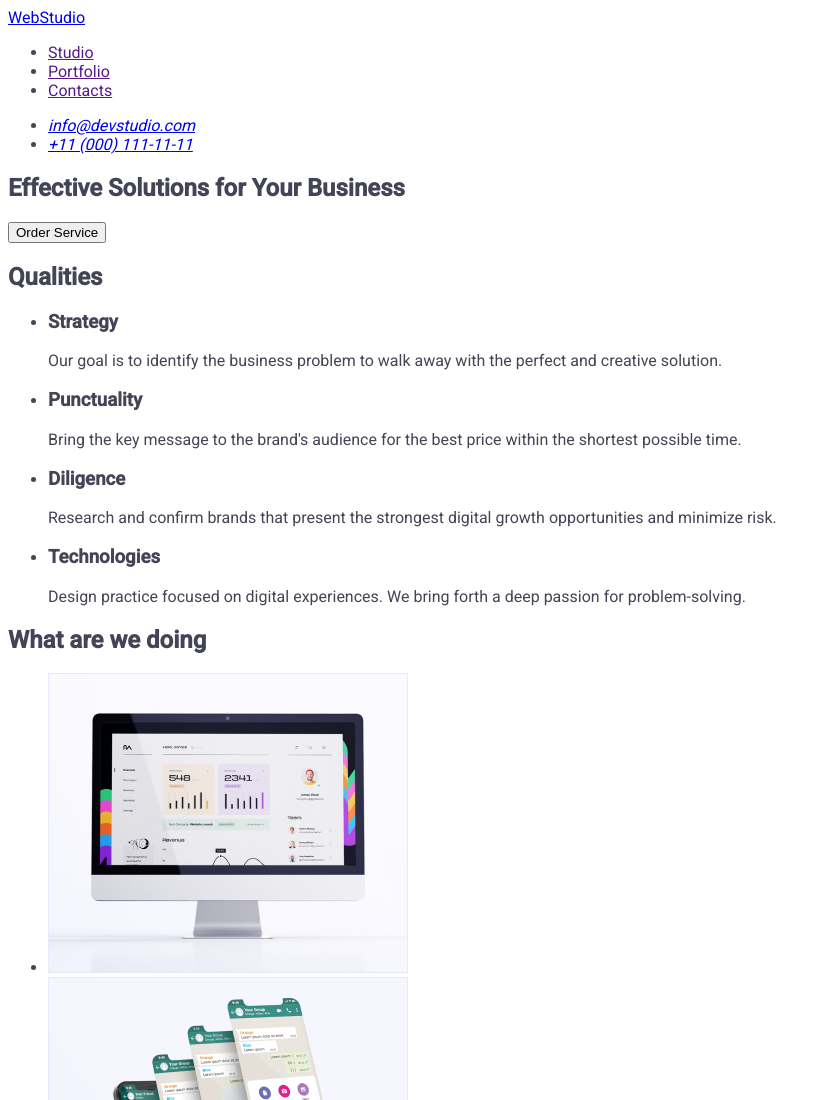
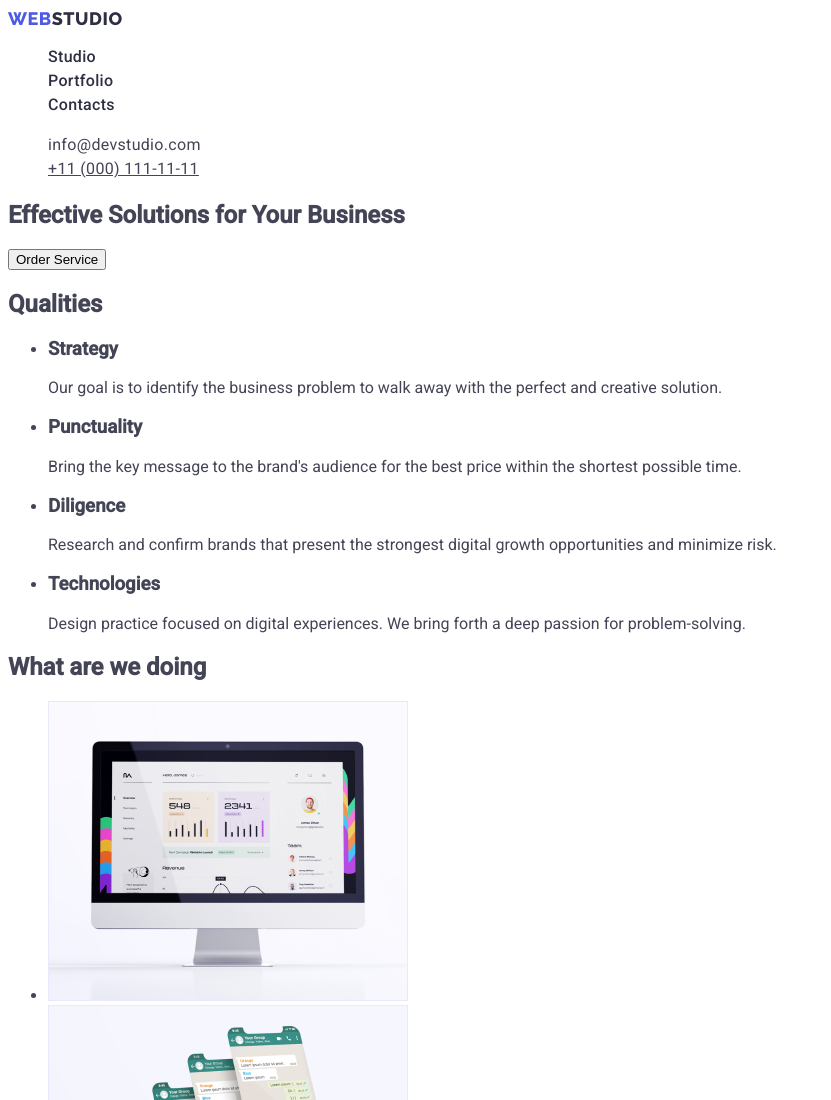
Before and after one commit to Oleksandra-lab/goit-markup-hw-02, a plain HTML site: page index.html in a window 1280 px wide. Shown: the top 1100 px of the page, without its empty margins (0-831 px from the left). Drawn offline with Linux system fonts and the light colour scheme.

Commit message:
Update index.html file

```diff
--- a/css/styles.css
+++ b/css/styles.css
@@ -18,6 +18,48 @@ body {
     color:#434455  ;
     background-color:#FFFFFF ;
 }
+.list {
+    list-style: none;
+}
 .link {
     text-decoration: none;
 }
+.logo {
+    font-family: "Raleway", sans-serif;
+    font-weight: 800;
+    font-size: 18px;
+    line-height: 1.17;
+    letter-spacing: 0.03em;
+    text-transform: uppercase;
+    color: #4d5ae5;
+}
+.logo_span {
+    color: #2e2f42;
+}
+.list_item {
+    font-weight: 500;
+    font-size: 16px;
+    line-height: 1.5;
+    letter-spacing: 0.02em;
+    color: #2e2f42 ;
+}
+.list_item .link:hover{
+    color: #404bbf
+}
+.list_item .link:focus {
+    color: #404bbf
+}
+.add-ress {
+    font-style: normal
+}
+.add_style {
+    line-height: 1.5;
+    letter-spacing: 0.02em;
+    color: #434455;
+}
+.add_style .link:hover {
+    color: #404bbf;
+}
+.add_style .link:focus {
+    color: #404bbf;
+}
--- a/index.html
+++ b/index.html
@@ -6,6 +6,9 @@
     <link rel="preconnect" href="https://fonts.googleapis.com">
     <link rel="preconnect" href="https://fonts.gstatic.com" crossorigin>
     <link href="https://fonts.googleapis.com/css2?family=Roboto:wght@400;500&display=swap" rel="stylesheet">
+    <link rel="preconnect" href="https://fonts.googleapis.com">
+    <link rel="preconnect" href="https://fonts.gstatic.com" crossorigin>
+    <link href="https://fonts.googleapis.com/css2?family=Raleway:wght@800&display=swap" rel="stylesheet">
     <meta charset="UTF-8" />
     <meta http-equiv="X-UA-Compatible" content="IE=edge" />
     <meta name="viewport" content="width=device-width, initial-scale=1.0" />
@@ -15,26 +18,26 @@
     <!-- Header section -->
     <header class="header">
       <nav>
-        <a href="./index.html">WebStudio</a>
-        <ul>
+        <a class="logo link" href="./index.html">Web<span class="logo_span">Studio</span></a>
+        <ul class="list">
           <li>
-            <a href="">Studio</a>
+            <a class="list_item link" href="./index.html">Studio</a>
           </li>
           <li>
-            <a href="">Portfolio</a>
+            <a class="list_item link" href="./portfolio.html">Portfolio</a>
           </li>
           <li>
-            <a href="">Contacts</a>
+            <a class="list_item link" href="">Contacts</a>
           </li>
         </ul>
       </nav>
-      <address>
-        <ul>
+      <address class="add-ress">
+        <ul class="list">
           <li>
-            <a href="mailto:info@devstudio.com">info@devstudio.com</a>
+            <a class="add_style link" href="mailto:info@devstudio.com">info@devstudio.com</a>
           </li>
           <li>
-            <a href="tel:+110001111111">+11 (000) 111-11-11</a>
+            <a class="add_style" href="tel:+110001111111">+11 (000) 111-11-11</a>
           </li>
         </ul>
       </address>
```
